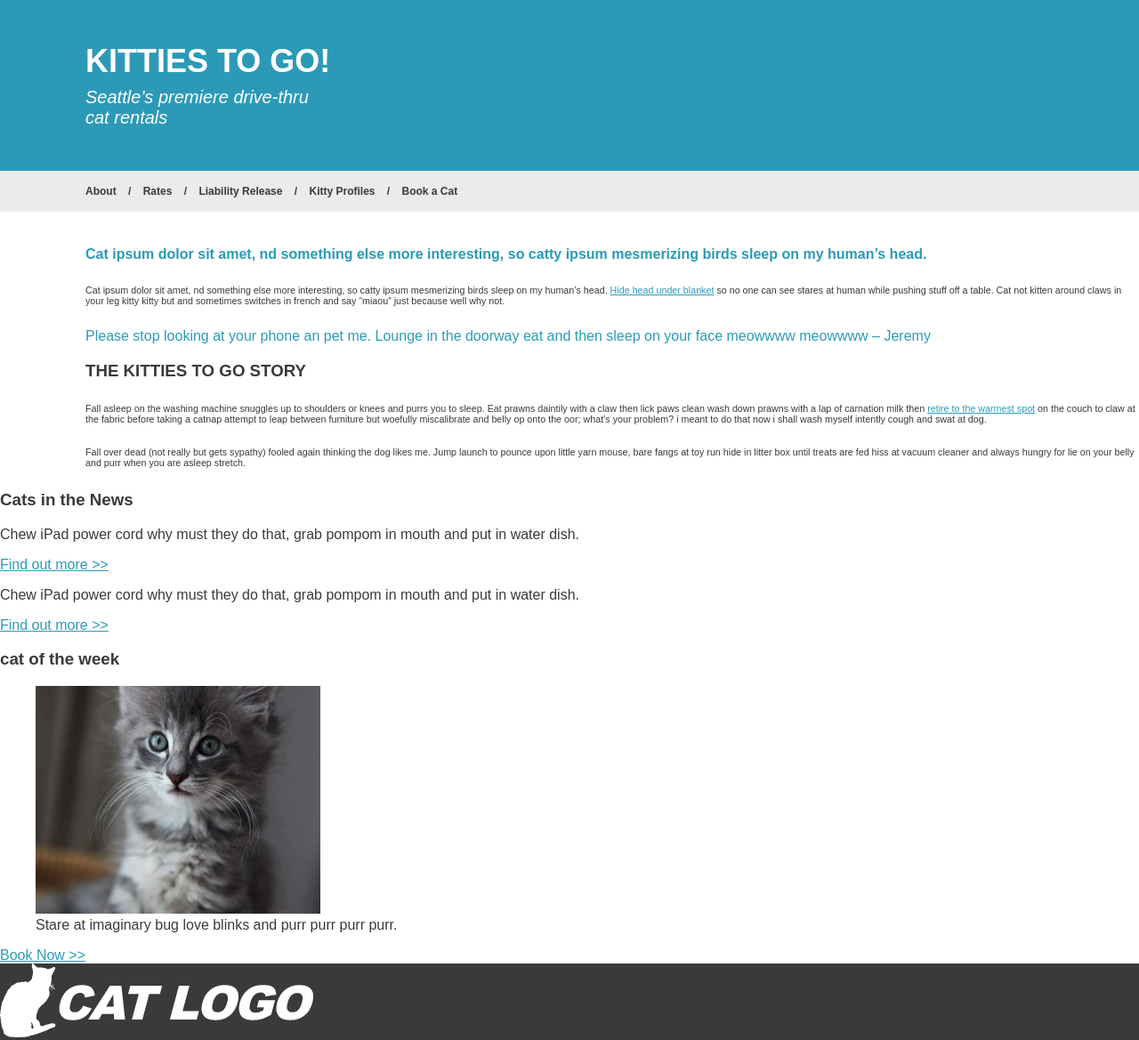
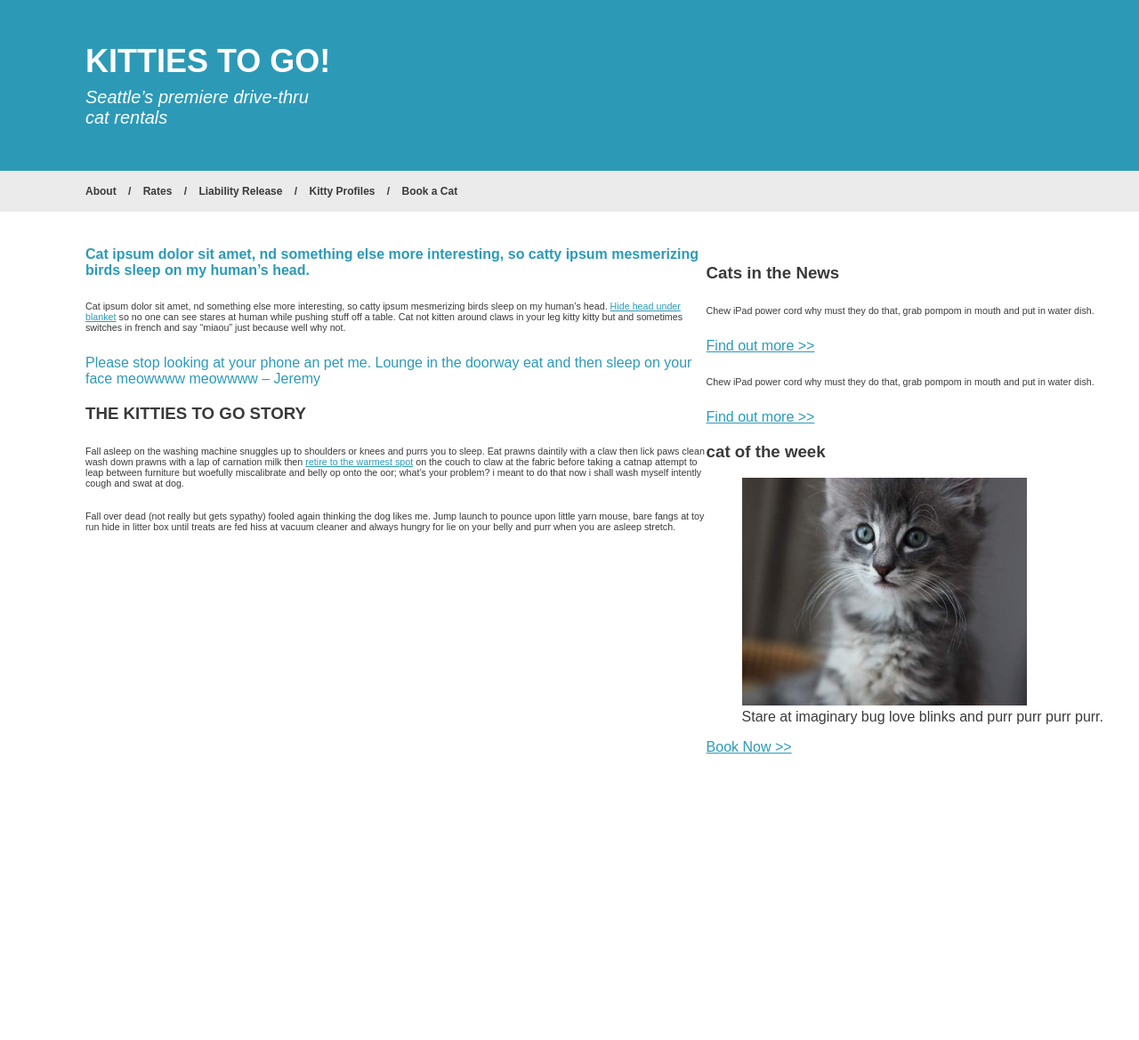
Before and after one commit to Steve-Carlton/assignment4, a plain HTML site: page index.html in a window 1280 px wide. Shown: the top 1169 px of the page at 89% size. After the commit the page ends 849 px from the top, so only its background shows below. Drawn offline with Linux system fonts and the light colour scheme.

Commit message:
float aside right.

```diff
--- a/index.html
+++ b/index.html
@@ -25,9 +25,37 @@
 
   <br>
   <main>
+    <!--sidebar-->
+    <aside class="sidebar">
+      <section>
+        <article class="article-1">
+          <h3>Cats in the News</h3>
+          <h6>Chew iPad power cord why must they do that, grab pompom in mouth and put in water dish.</h6>
+          <a href="#">Find out more >></a>
+        </article>
+
+        <article class="article-2">
+          <h6>Chew iPad power cord why must they do that, grab pompom in mouth and put in water dish.</h6>
+          <a href="#">Find out more >></a>
+        </article>
+      </section>
+      <!--center content-->
+      <section>
+        <article class="article-1">
+          <h3>cat of the week</h3>
+          <figure>
+            <img src="images/lesson04-mock3-sidebar-cat.jpg" alt="A suprised looking grey and white kitten.">
+            <figcaption class="figcaption">Stare at imaginary bug love blinks and purr purr purr purr.</figcaption>
+          </figure>
+          <a href="#">Book Now >></a>
+        </article>
+      </section>
+    </aside>
+    <section class="centercontent">
       <section class="blockcontent">
         <h4>Cat ipsum dolor sit amet, nd something else more interesting, so catty ipsum mesmerizing birds sleep on my human’s head.</h4>
-      <h6>Cat ipsum dolor sit amet, nd something else more interesting, so catty ipsum mesmerizing birds sleep on my human’s head. <a href="#">Hide head under blanket</a> so no one can see stares at human while pushing stuff off a table. Cat not kitten
+        <h6>Cat ipsum dolor sit amet, nd something else more interesting, so catty ipsum mesmerizing birds sleep on my human’s head. <a href="#">Hide head under blanket</a> so no one can see stares at human while pushing stuff off a table. Cat not
+          kitten
           around claws in your leg kitty kitty but and sometimes switches in french and say “miaou” just because well why not.</h6>
       </section>
 
@@ -44,44 +72,21 @@
         </header>
 
         <article class="our-story">
-        <h6>Fall asleep on the washing machine snuggles up to shoulders or knees and purrs you to sleep. Eat prawns daintily with a claw then lick paws clean wash down prawns with a lap of carnation milk then <a href="#">retire to the warmest spot</a>
+          <h6>Fall asleep on the washing machine snuggles up to shoulders or knees and purrs you to sleep. Eat prawns daintily with a claw then lick paws clean wash down prawns with a lap of carnation milk then <a href="#">retire to the warmest
+              spot</a>
             on the couch to
             claw at the fabric before taking a catnap attempt to leap between furniture but woefully miscalibrate and belly op onto the oor; what’s your problem? i meant to do that now i shall wash myself intently cough and swat at dog.</h6>
           <h6>
-          Fall over dead (not really but gets sypathy) fooled again thinking the dog likes me. Jump launch to pounce upon little yarn mouse, bare fangs at toy run hide in litter box until treats are fed hiss at vacuum cleaner and always hungry for lie
+            Fall over dead (not really but gets sypathy) fooled again thinking the dog likes me. Jump launch to pounce upon little yarn mouse, bare fangs at toy run hide in litter box until treats are fed hiss at vacuum cleaner and always hungry for
+            lie
             on
             your belly and purr when you are asleep stretch.</h6>
         </article>
       </section>
+    </section>
+
 
   </main>
-  <!--sidebar-->
-  <aside class="sidebar">
-    <section>
-      <article class="article-1">
-        <h3>Cats in the News</h3>
-        <p>Chew iPad power cord why must they do that, grab pompom in mouth and put in water dish.</p>
-        <a href="#">Find out more >></a>
-      </article>
-
-      <article class="article-2">
-        <p>Chew iPad power cord why must they do that, grab pompom in mouth and put in water dish.</p>
-        <a href="#">Find out more >></a>
-      </article>
-    </section>
-
-    <section>
-      <article class="article-1">
-        <h3>cat of the week</h3>
-        <figure>
-          <img src="images/lesson04-mock3-sidebar-cat.jpg" alt="A suprised looking grey and white kitten.">
-          <figcaption>Stare at imaginary bug love blinks and purr purr purr purr.</figcaption>
-        </figure>
-        <a href="#">Book Now >></a>
-      </article>
-    </section>
-  </aside>
-
   <!--bottom foot section-->
   <footer class="footer">
     <section>
--- a/style/style.css
+++ b/style/style.css
@@ -61,6 +61,11 @@ header nav {
 }
 /*top nav end*/
 
+.sidebar {
+  z-index: 1;
+  float: right;
+}
+
 main {
   position: relative;
   left: 6rem;
@@ -71,7 +76,7 @@ h4 {
   color: rgba(44, 154, 183, 1);
 }
 
-h6 {
+h6, .figcaption { /*---------caption needs styling*/
   color: rgba(58, 58, 58, 1);
   font-weight: 400;
 }
@@ -85,9 +90,13 @@ a, .blockquote{
   font-weight: 100;
 }
 
+
+
+
+
 footer {
   color: rgba(255, 255, 255, 1);
-  background-color: rgba(58, 58, 58, 1);
+  background-color: rgba(58, 58, 58, 0);
 }
 
 
```
Lines whose indentation alone changed are shown as unchanged.
